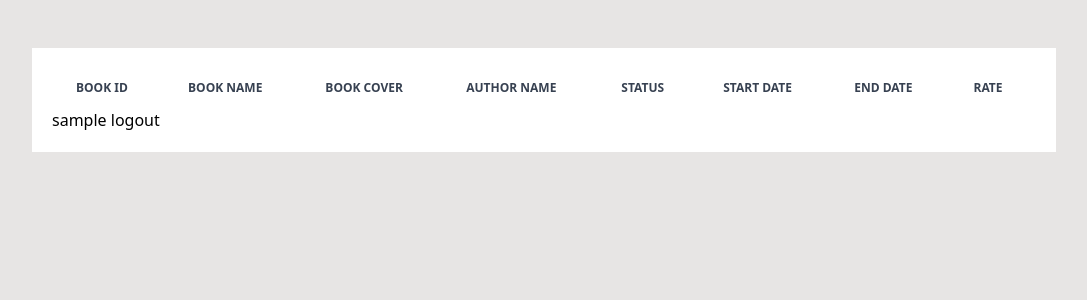
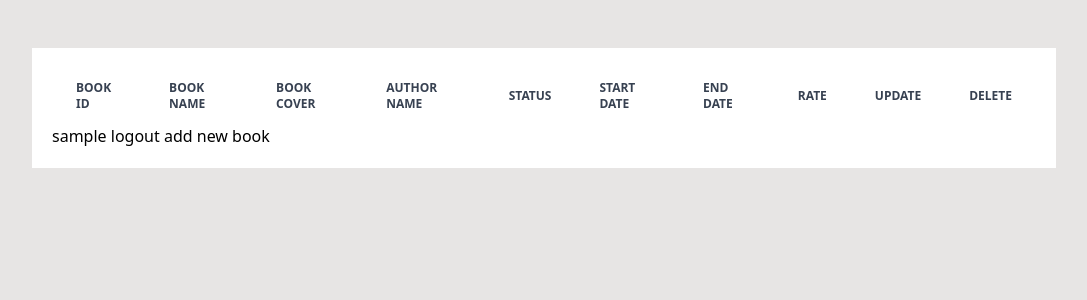
Before and after one commit to izmailmoheidin/reading_track-django-project, a Django app: page /index/ in a window 1280 px wide. Shown: the top 300 px of the page, without its empty margins (96-1183 px from the left). Run offline with Django 4.2, Linux system fonts and the light colour scheme; the visitor is signed in with stand-in values (Sample User, id 1); data that the repository does not hold is empty; some libraries are stand-ins or nearby versions.

Commit message:
crud function added

```diff
--- a/booksapi/models.py
+++ b/booksapi/models.py
@@ -11,3 +11,7 @@ class BooK(models.Model):
    endDate = models.DateField(null=True)
    status = models.CharField(max_length=50, null=True)
    bookImage = models.ImageField(blank=True)
+
+
+   def __str__(self):
+      return self.bookName
--- a/booksapi/urls.py
+++ b/booksapi/urls.py
@@ -5,6 +5,9 @@ urlpatterns = [
     path('index/',views.index, name = 'index'),
     path('register/',views.registerPage, name= 'register') ,
     path('',views.loginPage, name = 'login') ,
-    path('logout/',views.logoutPage, name = 'logout')
+    path('logout/',views.logoutPage, name = 'logout'),
+    path('createBook/',views.createBook, name = 'createBook'),
+    path('deleteBooks/<str:pk>/',views.deleteBook, name = 'deleteBooks'),
+    path('updateUpdate/<str:pk>/',views.bookUpdate, name = 'updateBook')
 
 ]
--- a/booksapi/views.py
+++ b/booksapi/views.py
@@ -1,7 +1,7 @@
 from django.shortcuts import render,redirect
 from django.http import HttpResponse
 from .models import BooK
-from .forms import creationUserForm
+from .forms import creationUserForm, BookForm
 from django.contrib.auth.forms import UserCreationForm
 from django.contrib import messages
 from django.contrib.auth.models import User
@@ -9,7 +9,7 @@ from django.contrib.auth import authenticate, login, logout
 from django.contrib.auth.decorators import login_required
 
 
-# Create your views here.
+# index veiw
 @login_required(login_url='login')
 def index(request):
     books = BooK.objects.all()
@@ -18,7 +18,7 @@ def index(request):
     }
     return render(request, 'index.html',context )
 
-
+# regster view
 def registerPage(request):
     form = creationUserForm()
 
@@ -33,6 +33,7 @@ def registerPage(request):
     context = {'form': form}
     return render(request, 'registerForm.html', context)
 
+# login veiw
 def loginPage(request):
     if request.method == 'POST':
         username = request.POST.get('username')
@@ -51,3 +52,36 @@ def loginPage(request):
 def logoutPage(request):
     logout(request)
     return redirect ('login')
+
+def createBook(request):
+    form = BookForm()
+    if request.method == 'POST':
+        form = BookForm(request.POST)
+        if form.is_valid:
+            form.save()
+
+    context={'form': form}
+    return render(request , 'createBook.html',context )
+
+def bookUpdate(request, pk):
+    book = BooK.objects.get(bookId=pk)
+    form = BookForm(instance=book)
+
+    if request.method == 'POST':
+        form = BookForm(request.POST,instance=book )
+        if form.is_valid:
+            form.save()
+            return redirect('index')
+    context={'form': form}
+    return render(request , 'createBook.html',context )
+
+def deleteBook(request, pk):
+    book = BooK.objects.get(bookId=pk),
+    if request.method=='POST':
+        book.delete()
+        return redirect('index')
+
+
+
+    context={'item': book}
+    return render(request ,  "delete.html", context)
--- a/templates/index.html
+++ b/templates/index.html
@@ -39,6 +39,13 @@
                 <th scope="col" class="px-6 py-3">
                     Rate
                 </th>
+
+                <th scope="col" class="px-6 py-3">
+                    update
+                </th>
+                <th scope="col" class="px-6 py-3">
+                    Delete
+                </th>
             </tr>
         </thead>
         {% block content %}
@@ -53,7 +60,7 @@
                     {{book.bookName}}
                 </td>
                 <td class="px-6 py-4">
-                    <img src={{book.bookImage.url}} alt="" srcset="" width="50" class="rounded-full">
+                    <img src={{book.bookImage}} alt="" srcset="" width="50" class="rounded-full">
                 </td>
                 <td class="px-6 py-4">
                     {{book.AuthorName}}
@@ -96,6 +103,15 @@
                     {% endif %}
                 </td>
 
+                <td>
+                    <a href="{% url 'updateBook' book.bookId %}">update </a>
+
+                </td>
+                <td>
+                    <a href="{% url 'deleteBooks' book.bookId %}">Delete </a>
+
+                </td>
+
             </tr>
 
         </tbody>
@@ -106,6 +122,8 @@
     <span>{{request.user}}</span>
 <span><a href="{% url 'logout' %}">logout</a></span
 
+    <span><a href="{% url 'createBook' %}">   add new book</a></span
+
     </div>
   </body>
 </html>
```
Also changed, not shown: booksapi/forms.py (+7 -0 lines), templates/Delete.html (added, +9 -0 lines), templates/createBook.html (added, +8 -0 lines).
